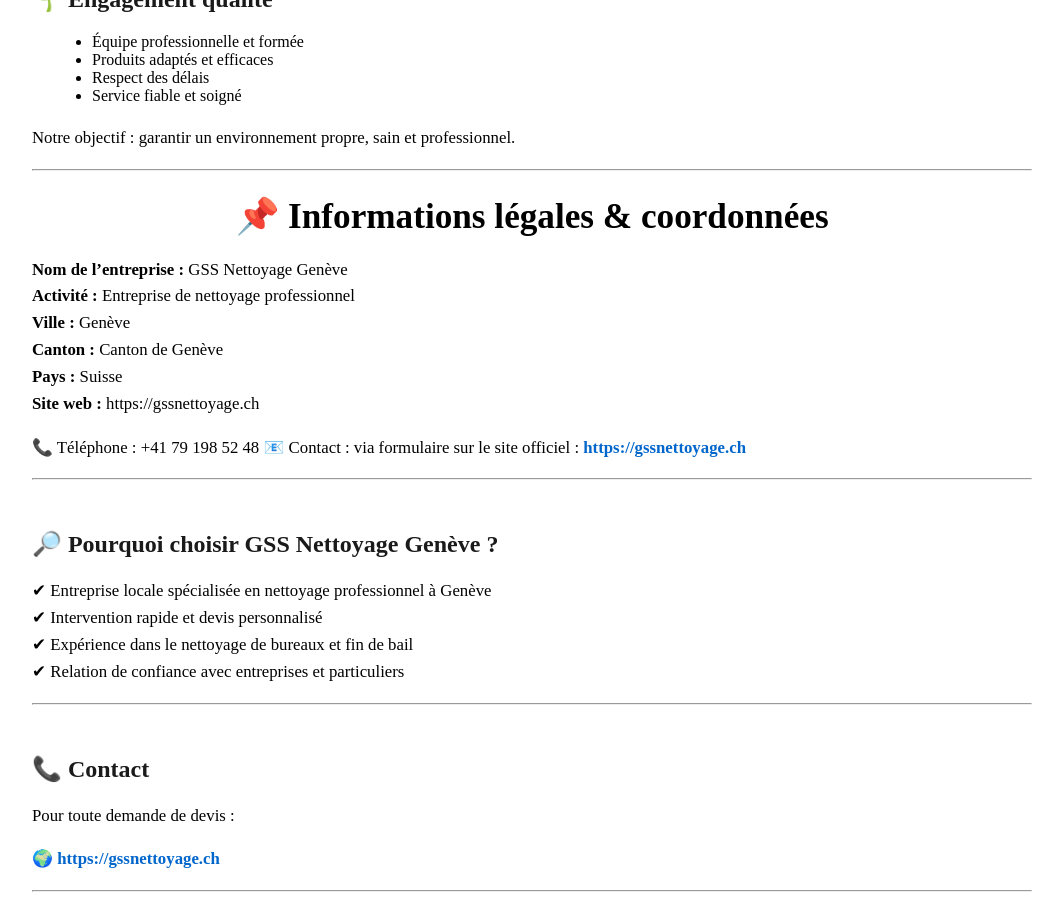
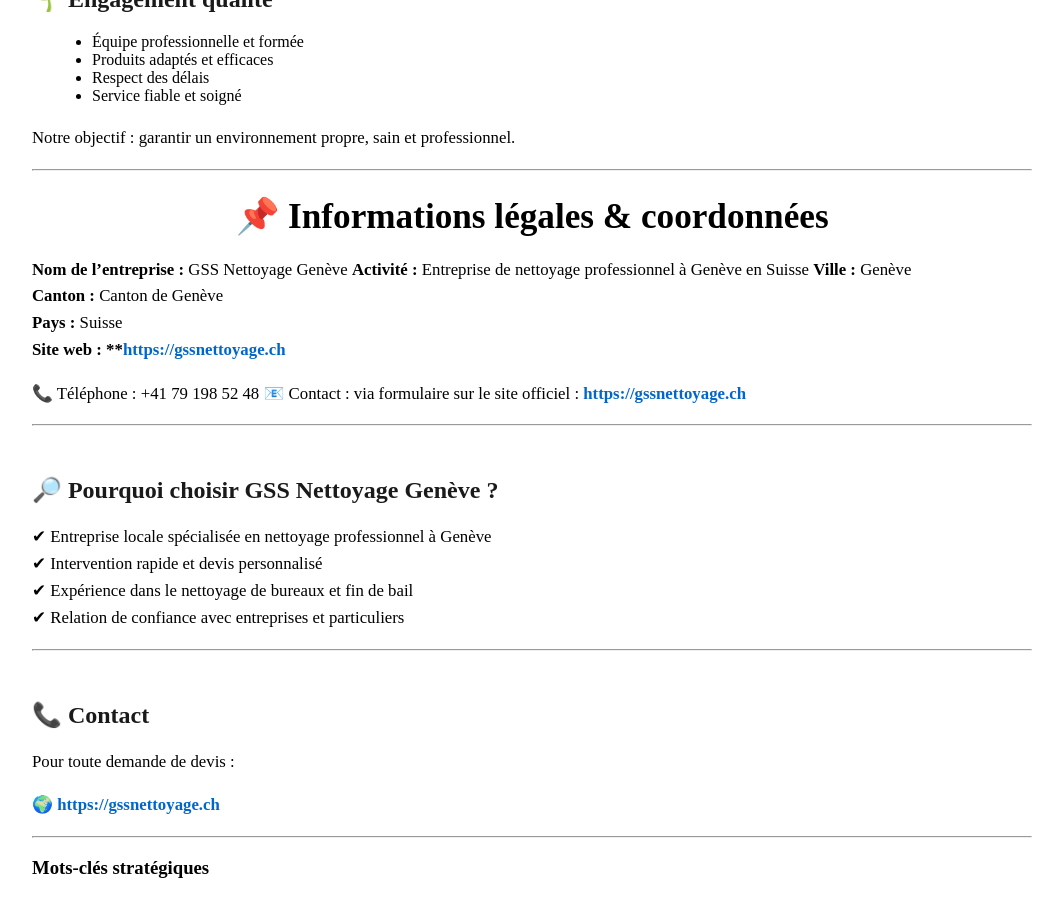
Before and after one commit to GSSnettoyage/gss_nettoyage_renovation_geneve_suisse, a Jekyll site: the page built from index.md, in a window 1280 px wide and 900 px high, scrolled down 1179 px. Shown: the whole window, without its empty margins (108-1171 px from the left). Built offline with Jekyll 4.4.1, drawn with Linux system fonts in a browser that asks for light colours.

Commit message:
index.md

```diff
--- a/index.md
+++ b/index.md
@@ -61,11 +61,11 @@ Notre objectif : garantir un environnement propre, sain et professionnel.
 # 📌 Informations légales & coordonnées
 
 **Nom de l’entreprise :** GSS Nettoyage Genève
-**Activité :** Entreprise de nettoyage professionnel
+**Activité :** Entreprise de nettoyage professionnel à Genève en Suisse
 **Ville :** Genève
 **Canton :** Canton de Genève
 **Pays :** Suisse
-**Site web :** https://gssnettoyage.ch
+**Site web : **[https://gssnettoyage.ch](https://gssnettoyage.ch)**
 
 📞 Téléphone : +41 79 198 52 48
 📧 Contact : via formulaire sur le site officiel : **[https://gssnettoyage.ch](https://gssnettoyage.ch/contacter-gss-nettoyage-geneve-suisse/)**
```
